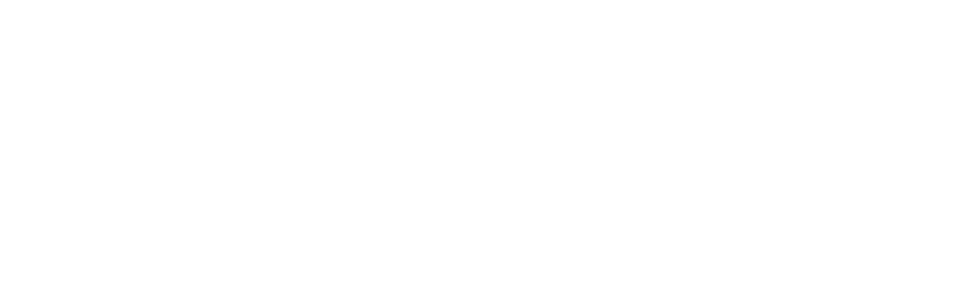
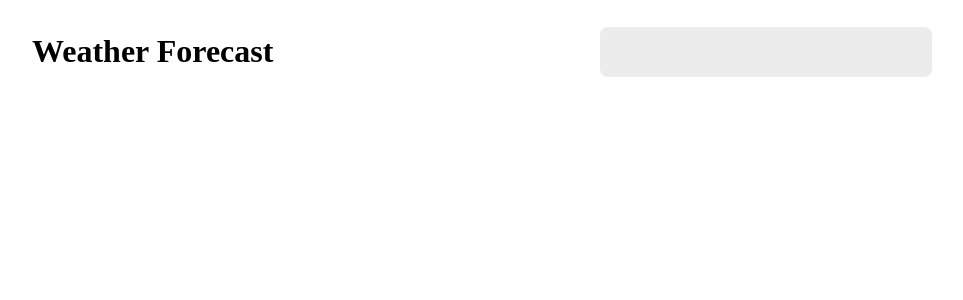
Before and after one commit to rubencsepke/react-weather-app, a React (Create React App) app: page / in a window 1280 px wide. Shown: the top 300 px of the page, without its empty margins (158-1121 px from the left). Built offline with nearby package versions, Linux system fonts and the light colour scheme.

Commit message:
Added header and search

```diff
--- a/src/components/Main.js
+++ b/src/components/Main.js
@@ -1,11 +1,35 @@
 import React, { Component } from 'react'
 
+import '../sass/style.scss'
+
 export default class Main extends Component {
+  constructor(props) {
+    super(props);
+    this.state = {
+      isLoading: false,
+      query: ''
+    }
+    this.handleSearch = this.handleSearch.bind(this);
+    this.handleChange = this.handleChange.bind(this);
+  }
+
+  handleSearch = (e) => {
+    e.key === 'Enter' && console.log(this.state.query)
+  }
+
+  handleChange = (e) => {
+    e.preventDefault();
+    this.setState({query: e.target.value})
+  }
+
   render() {
     return (
-      <div>
-
-      </div>
+      <main className="container">
+        <header className="header">
+          <h1>Weather Forecast</h1>
+          <input id="search" type="text" value={this.state.query} onChange={this.handleChange} onKeyPress={this.handleSearch}/>
+        </header>
+      </main>
     )
   }
 }
--- /dev/null
+++ b/src/sass/style.scss
@@ -0,0 +1,27 @@
+
+body {
+  margin: 0;
+  padding: 0;
+  box-sizing: border-box;
+}
+
+.container {
+  max-width: 900px;
+  width: 100%;
+  margin: 0 auto;
+}
+
+.header {
+  padding: 12px 0;
+  display: flex;
+  align-items: center;
+  #search {
+    margin-left: auto;
+    border: 0;
+    background: #ececec;
+    border-radius: 8px;
+    width: 300px;
+    padding: 16px;
+    font-size: 16px;
+  }
+}
```
